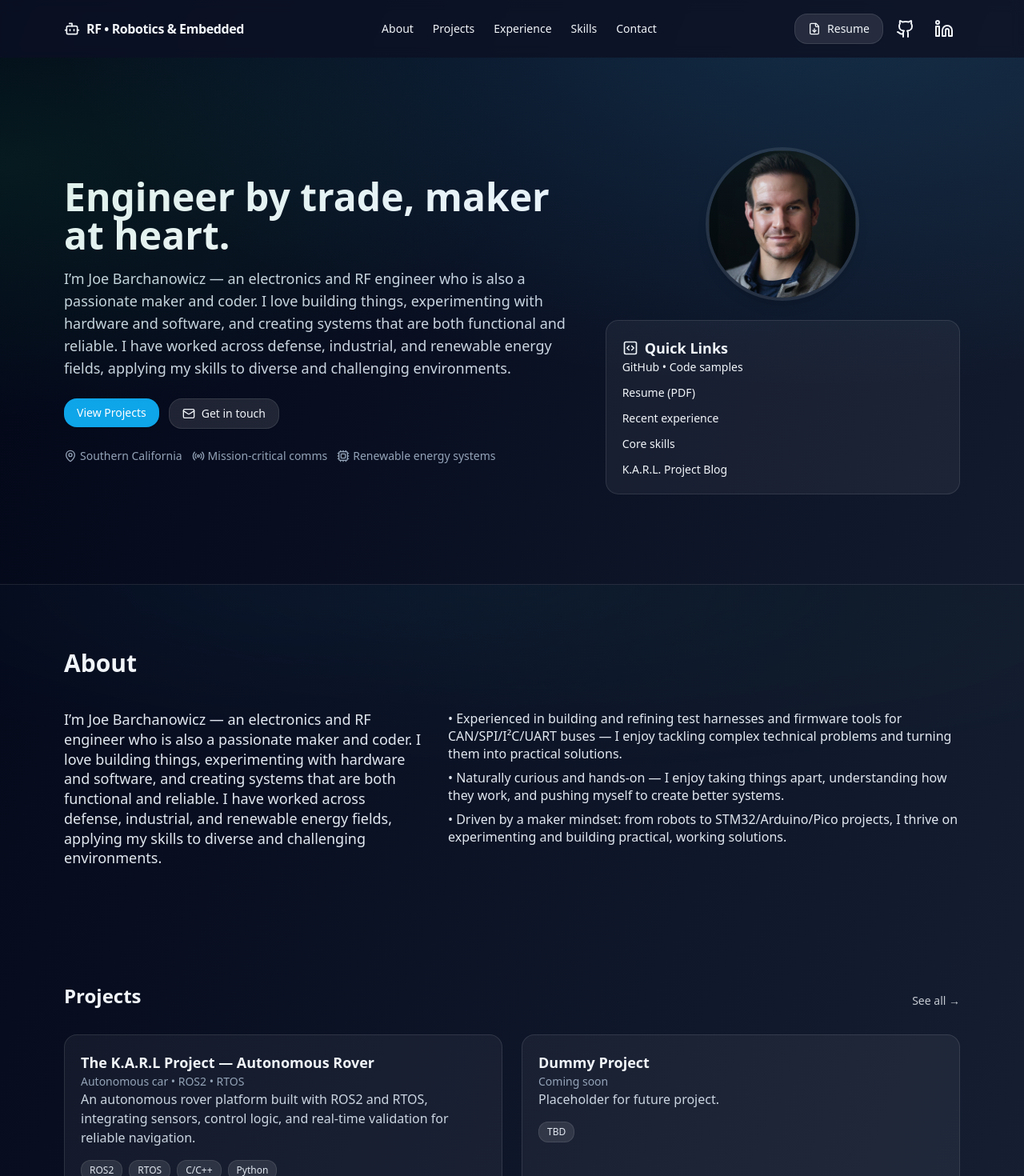
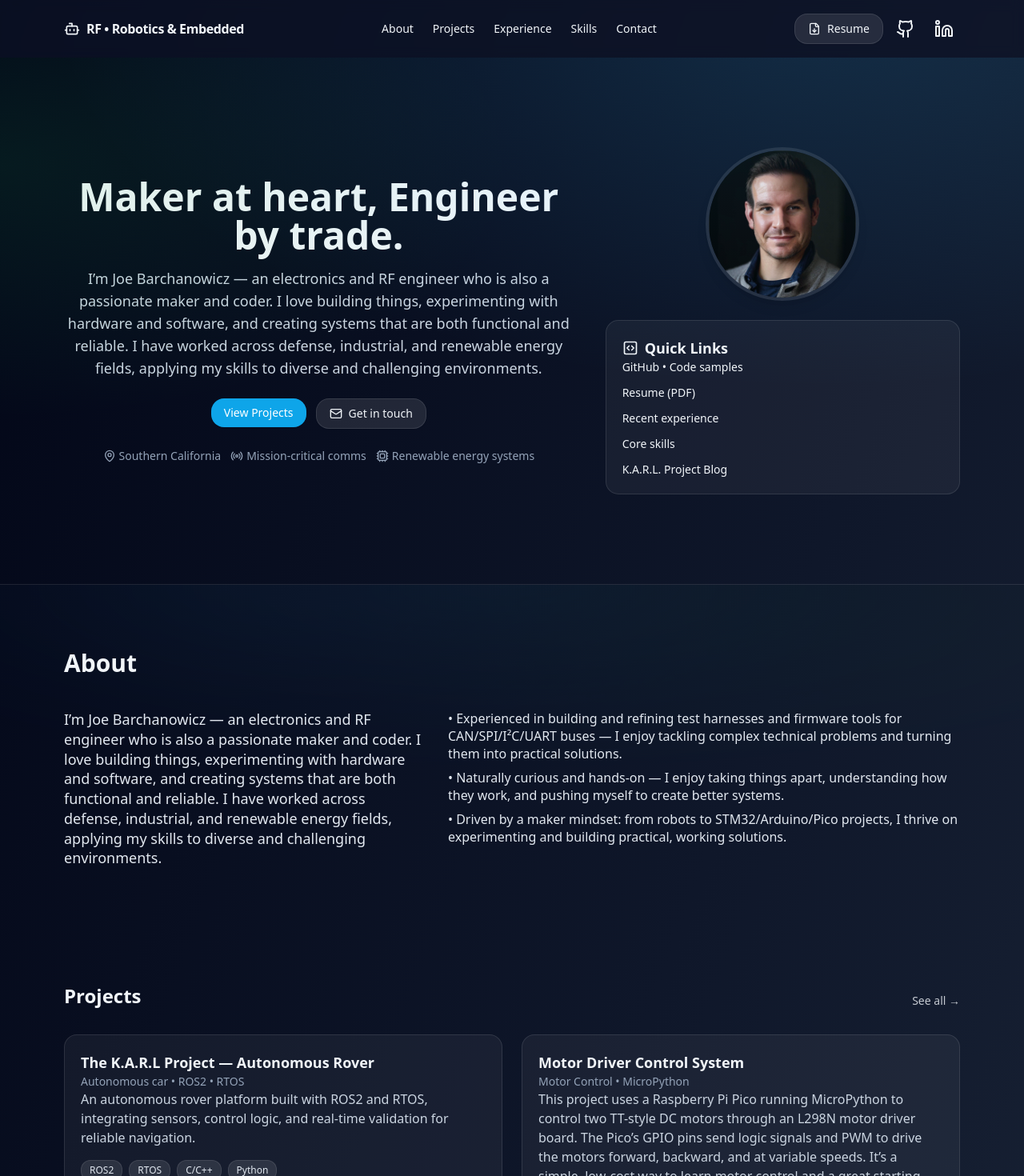
Before and after one commit to JosephBarchanowicz/cv, a React (Vite) app: page / in a window 1280 px wide. Shown: the top 1470 px of the page at 80% size. Built offline with nearby package versions, Linux system fonts and the light colour scheme.

Commit message:
Updated Motor Control Project

```diff
--- a/src/App.jsx
+++ b/src/App.jsx
@@ -88,11 +88,13 @@ const projects = [
         ]
     },
     {
-        title: "Dummy Project",
-        tagline: "Coming soon",
-        description: "Placeholder for future project.",
-        stack: ["TBD"],
-        links: []
+        title: "Motor Driver Control System",
+        tagline: "Motor Control • MicroPython",
+        description: "This project uses a Raspberry Pi Pico running MicroPython to control two TT-style DC motors through an L298N motor driver board. " +
+            "The Pico’s GPIO pins send logic signals and PWM to drive the motors forward, backward, and at variable speeds. " +
+            "It’s a simple, low-cost way to learn motor control and a great starting point for robotics builds, DIY vehicles, or motion-based projects.",
+        stack: ["MicroPython", "Raspberry Pi Pico"],
+        links: [{ label: "Code", href: "https://github.com/JosephBarchanowicz/Motor_Driver_Python/tree/main/motor_driver_code" }]
     }
 ];
 
@@ -179,7 +181,7 @@ function AppShell({ children }) {
             <footer className="border-t border-white/10 mt-10">
                 <div className="mx-auto max-w-6xl px-4 py-10 text-sm text-slate-400">
                     <div className="flex flex-wrap items-center justify-between gap-4">
-                        <p>© {new Date().getFullYear()} Joe Barchanowicz • Field_AI</p>
+                        <p>© {new Date().getFullYear()} Joe Barchanowicz</p>
                         <div className="flex items-center gap-2">
                             <span className="opacity-80">Built with</span>
                             <span className="inline-flex items-center gap-1">React • Tailwind (CDN) • framer-motion</span>
@@ -199,14 +201,14 @@ function HomePage() {
             <section id="home" className="relative overflow-hidden">
                 <div className="pointer-events-none absolute inset-0 bg-[radial-gradient(60rem_30rem_at_80%_-10%,rgba(56,189,248,0.15),transparent),radial-gradient(40rem_20rem_at_0%_20%,rgba(34,197,94,0.1),transparent)]" />
                 <div className="mx-auto max-w-6xl px-4 py-20 md:py-28 grid md:grid-cols-12 gap-10 items-center">
-                    <motion.div initial={{opacity:0,y:12}} animate={{opacity:1,y:0}} transition={{duration:0.6}} className="md:col-span-7">
-                        <h1 className="text-3xl md:text-5xl font-semibold leading-tight">Engineer by trade, maker at heart.</h1>
+                    <motion.div initial={{opacity:0,y:12}} animate={{opacity:1,y:0}} transition={{duration:0.6}} className="md:col-span-7 flex flex-col items-center text-center">
+                        <h1 className="text-3xl md:text-5xl font-semibold leading-tight">Maker at heart, Engineer by trade.</h1>
                         <p className="mt-4 md:text-lg text-slate-300">I’m Joe Barchanowicz — an electronics and RF engineer who is also a passionate maker and coder. I love building things, experimenting with hardware and software, and creating systems that are both functional and reliable. I have worked across defense, industrial, and renewable energy fields, applying my skills to diverse and challenging environments.</p>
-                        <div className="mt-6 flex gap-3 flex-wrap">
+                        <div className="mt-6 flex gap-3 flex-wrap justify-center">
                             <a className="inline-block" href="#projects"><Button asChild><span>View Projects</span></Button></a>
                             <a className="inline-block" href="#contact"><Button variant="secondary" asChild><span className="inline-flex items-center"><Mail className="mr-2 h-4 w-4"/>Get in touch</span></Button></a>
                         </div>
-                        <div className="mt-6 text-sm text-slate-400 flex gap-3 flex-wrap">
+                        <div className="mt-6 text-sm text-slate-400 flex gap-3 flex-wrap justify-center">
                             <span className="inline-flex items-center gap-1"><MapPin className="h-4 w-4"/>Southern California</span>
                             <span className="inline-flex items-center gap-1"><Radio className="h-4 w-4"/>Mission-critical comms</span>
                             <span className="inline-flex items-center gap-1"><Cpu className="h-4 w-4"/>Renewable energy systems</span>
```
